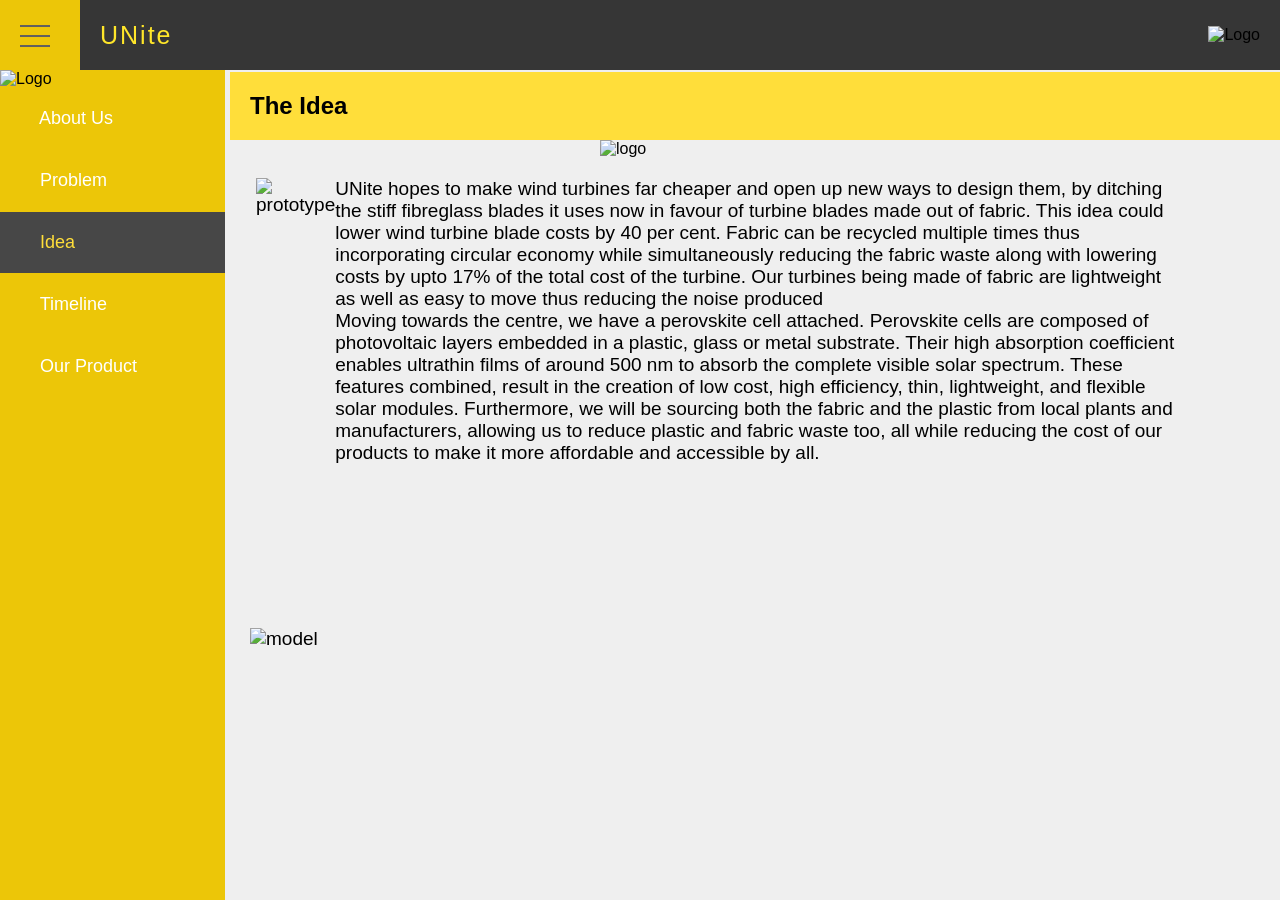
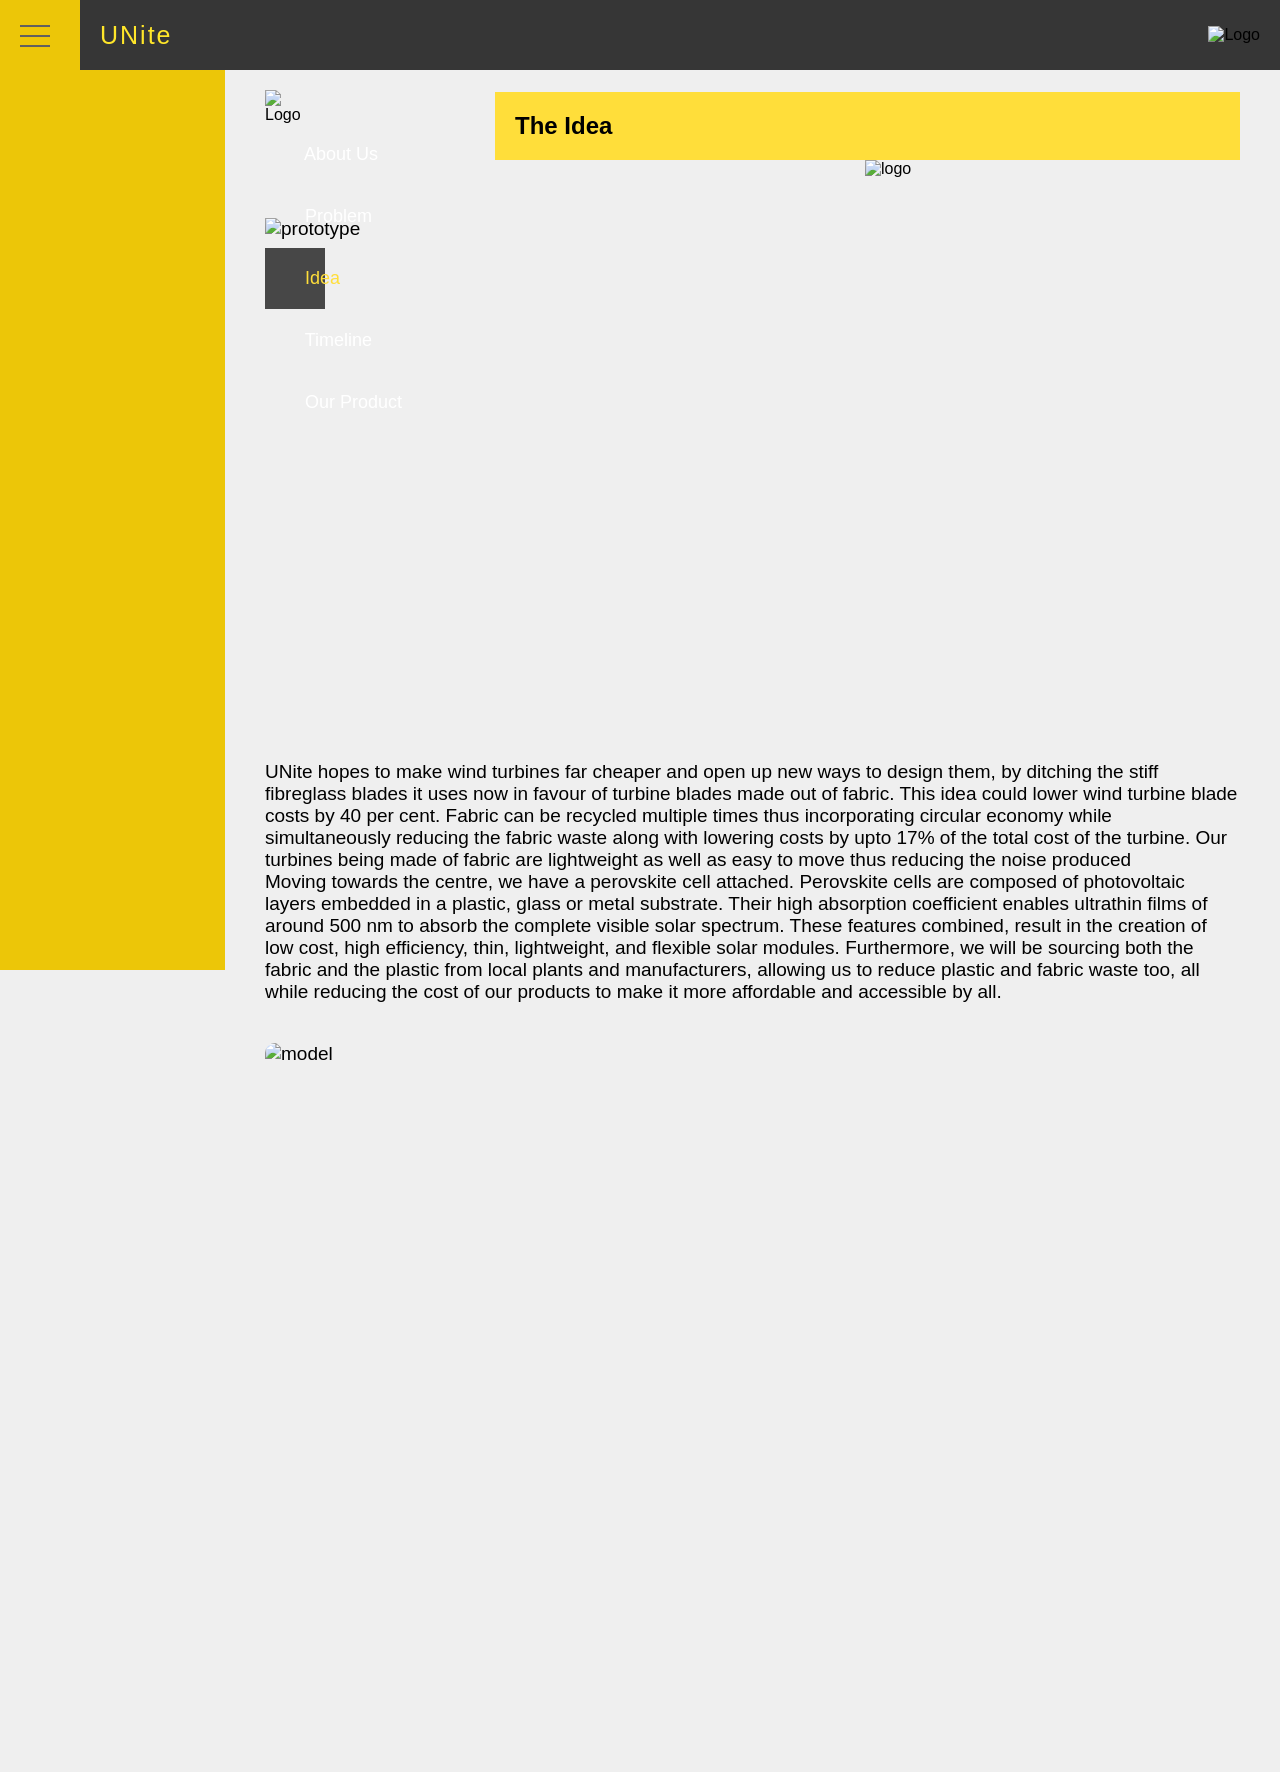

responsiveness update

--- a/style.css
+++ b/style.css
@@ -207,53 +207,47 @@ body {
 }
 
 
-.main_container .container .item_one{
+.main_container .container .item_one,
+.main_container .container .item_two,
+.main_container .container .item_three,
+.main_container .container .item_four,
+.main_container .container .main_idea {
     display: flex;
-    margin-top: 20px;
-    margin-left: 20%;
-    margin-right: 250px;
+    flex-wrap: wrap;
+    align-items: center;
+    gap: 30px;
+    margin-top: 40px;
     font-size: 19px;
+    width: 100%;
 }
 
-.main_container .container .item_three{
-  display: flex;
-  margin-top: 20px;
-  margin-right: 250px;
-  font-size: 19px;
+.main_container .container .item_one > img,
+.main_container .container .item_two > img,
+.main_container .container .item_three > img,
+.main_container .container .item_four > img,
+.main_container .container .main_idea > img,
+.main_container .container .item_one .img {
+    flex: 1 1 300px;
+    max-width: 100%;
+    height: auto;
+    object-fit: cover;
+    border-radius: 10px;
 }
 
-.main_container .container .item_one .img{
-    display: flex;
-    height: 200px;
-    width: 350px;
-    margin-right: 20px;
+.main_container .container .item_one .discription_one,
+.main_container .container .item_two > div,
+.main_container .container .item_three > div,
+.main_container .container .item_four > div,
+.main_container .container .main_idea > div {
+    flex: 2 1 400px;
 }
 
-.main_container .container .item_one .discription_one{
-    display: flex;
-    margin-top: 100px;
-}
-
-.main_container .container .item_two{
-    margin-top: 20px;
-    margin-left: 250px;
-    margin-right: 10%;
-    font-size: 19px;
-}
-
-.main_container .container .item_four{
-  margin-top: 100px;
-  margin-left: 250px;
-  margin-right: 10%;
-  font-size: 19px;
-}
-
-.main_container .container .main_idea{
-  display: flex;
-  margin-top: 20px;
-  margin-left: 20%;
-  margin-right: 100px;
-  font-size: 19px;
+.main_container .container {
+    margin-left: 225px;
+    padding: 20px 40px;
+    transition: all 0.3s ease;
+    width: 100%;
+    max-width: calc(100% - 225px);
 }
 
 .gotoTop{
@@ -266,13 +260,13 @@ body {
 }
 
 .sidebar.active{
-    width: 0px;
+    left: -225px;
     visibility: hidden;
 }
 
-.sidebar.active .container{
-    margin-left: 100px;
-    margin-right: 100px;
+.sidebar.active ~ .container {
+    margin-left: 0;
+    max-width: 100%;
 }
 
 .watermark{
@@ -293,7 +287,7 @@ body {
 
 .main_container .container .TL{
     margin-top: 10px;
-    margin-left: 400px;
+    margin-left: 0;
 }
 
 a {
@@ -516,4 +510,75 @@ input[type="text"],
 .reveal.active {
   transform: translateY();
   opacity: 1;
+}
+
+/* Global Responsive Adjustments */
+img {
+    max-width: 100%;
+    height: auto;
+}
+
+h2.page-title {
+    margin-top: 40px;
+    margin-bottom: 20px;
+    padding: 20px;
+    background-color: #ffde3a;
+    color: #000;
+    border-radius: 5px;
+}
+
+.socials {
+    margin-top: 40px;
+    font-size: 30px;
+    text-align: center;
+}
+
+.socials a {
+    margin: 0 10px;
+    color: #333;
+}
+
+@media (max-width: 768px) {
+    .main_container .sidebar {
+        left: -225px;
+        width: 225px;
+        visibility: hidden;
+    }
+    
+    .main_container .sidebar.active {
+        left: 0;
+        visibility: visible;
+        width: 225px;
+    }
+    
+    .main_container .container {
+        margin-left: 0 !important;
+        padding: 15px;
+        max-width: 100% !important;
+    }
+    
+    .sidebar.active ~ .container {
+        margin-left: 0;
+    }
+    
+    .top_navbar .menu {
+        padding: 0 10px;
+    }
+    
+    .col-25, .col-75, input[type="submit"] {
+        width: 100%;
+        margin-top: 10px;
+    }
+
+    .testimonial-box-container {
+        flex-direction: column;
+    }
+    
+    .testimonial-box {
+        width: 100%;
+    }
+    
+    h2.page-title {
+        text-align: center;
+    }
 }
